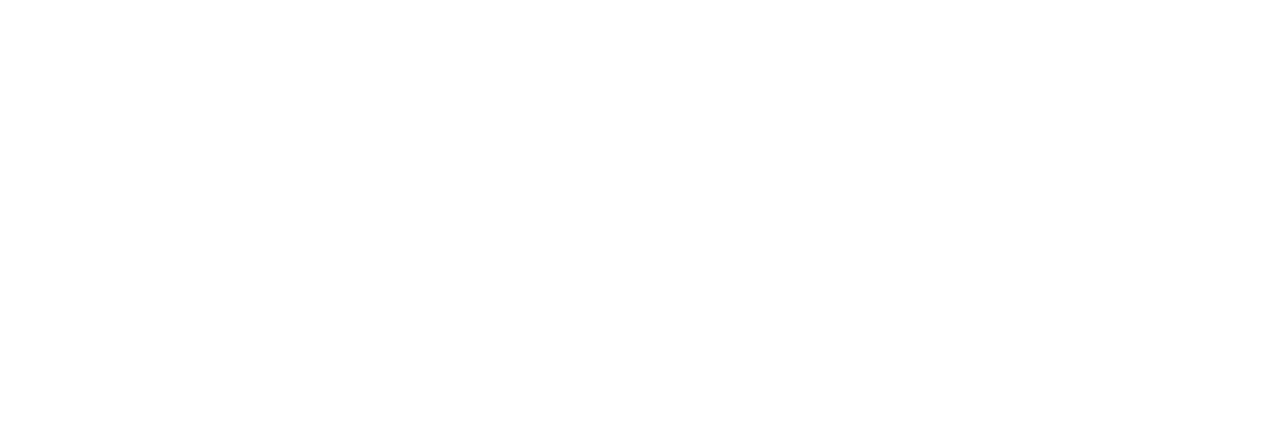
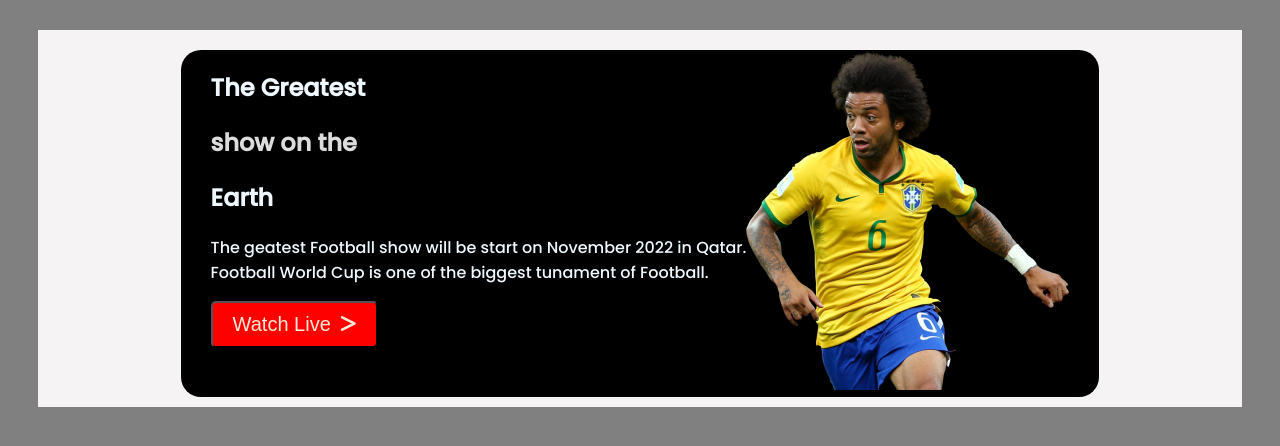
Before and after one commit to AminulIslamorange/world-cup-2022, a plain HTML site: page index.html in a window 1280 px wide. Drawn offline with Linux system fonts and the light colour scheme.

Commit message:
my first section commit

```diff
--- a/index.html
+++ b/index.html
@@ -5,10 +5,54 @@
     <meta charset="UTF-8">
     <meta http-equiv="X-UA-Compatible" content="IE=edge">
     <meta name="viewport" content="width=device-width, initial-scale=1.0">
+    <!-- Favicon -->
+    <link rel="shortcut icon" href="images/download (1).webp" type="image/x-icon">
+    <!-- Favicon End -->
+    <!-- google font start here -->
+    <link rel="preconnect" href="https://fonts.googleapis.com">
+    <link rel="preconnect" href="https://fonts.gstatic.com" crossorigin>
+    <link href="https://fonts.googleapis.com/css2?family=Poppins:wght@500&display=swap" rel="stylesheet">
+    <!-- google Font End Here -->
+    <!-- font awesome -->
+    <script src="https://kit.fontawesome.com/fd9b642aed.js" crossorigin="anonymous"></script>
+    <!-- font awesome end here -->
+
+
     <title>Football World Cup 2022</title>
+    <link rel="stylesheet" href="style.css">
 </head>
 
 <body>
+    <main>
+        <section class="first-section">
+            <div class="banner">
+                <div class="half-width">
+                    <h1 class="player-diskription">The Greatest </h1>
+                    <h1 class="show">show on the </h1>
+                    <h1 class="player-diskription">Earth</h1>
+                    <p class="player-diskription"> The geatest Football show will be start on November 2022 in
+                        Qatar.<br>Football World Cup is one
+                        of
+                        the
+                        biggest tunament of Football.</p>
+                    <button class="button">Watch Live<i class="fa fa-solid fa-greater-than icon"></i>
+                    </button>
+
+
+                </div>
+                <div class="half-width">
+                    <img src="images/Banner Image.png" alt="">
+                </div>
+            </div>
+        </section>
+        <!-- First section End here -->
+        <!-- Second section start here -->
+
+
+        <section class="second-section"></section>
+    </main>
+
+
 
 </body>
 
--- a/style.css
+++ b/style.css
@@ -0,0 +1,57 @@
+/* google font */
+body {
+    font-family: 'Poppins', sans-serif;
+    background-color: gray
+}
+
+/* google font End  */
+
+/* first section style */
+main {
+    display: flex;
+    justify-content: center;
+    margin: 30px;
+    background-color: rgb(245, 243, 243);
+    padding-top: 20px;
+
+}
+
+
+
+
+
+.banner {
+    display: flex;
+    background-color: black;
+    padding-left: 30px;
+    padding-right: 30px;
+    border-radius: 20px;
+    margin-bottom: 10px;
+
+
+}
+
+h1 {
+    font-weight: 500px;
+}
+
+.player-diskription {
+    color: aliceblue;
+
+}
+
+.show {
+    color: gainsboro;
+}
+
+.icon {
+    padding-left: 10px;
+}
+
+.button {
+    color: antiquewhite;
+    font-size: 20px;
+    background-color: red;
+    padding: 10px 20px;
+    border-radius: 5px;
+}
```
Also changed, not shown: images/Banner Image.png (added), images/Blog Image.png (added), images/Chat Icon.png (added), images/Flag.png (added), images/Time Icon.png (added), images/download (1).webp (added), images/germany Flag.png (added).
